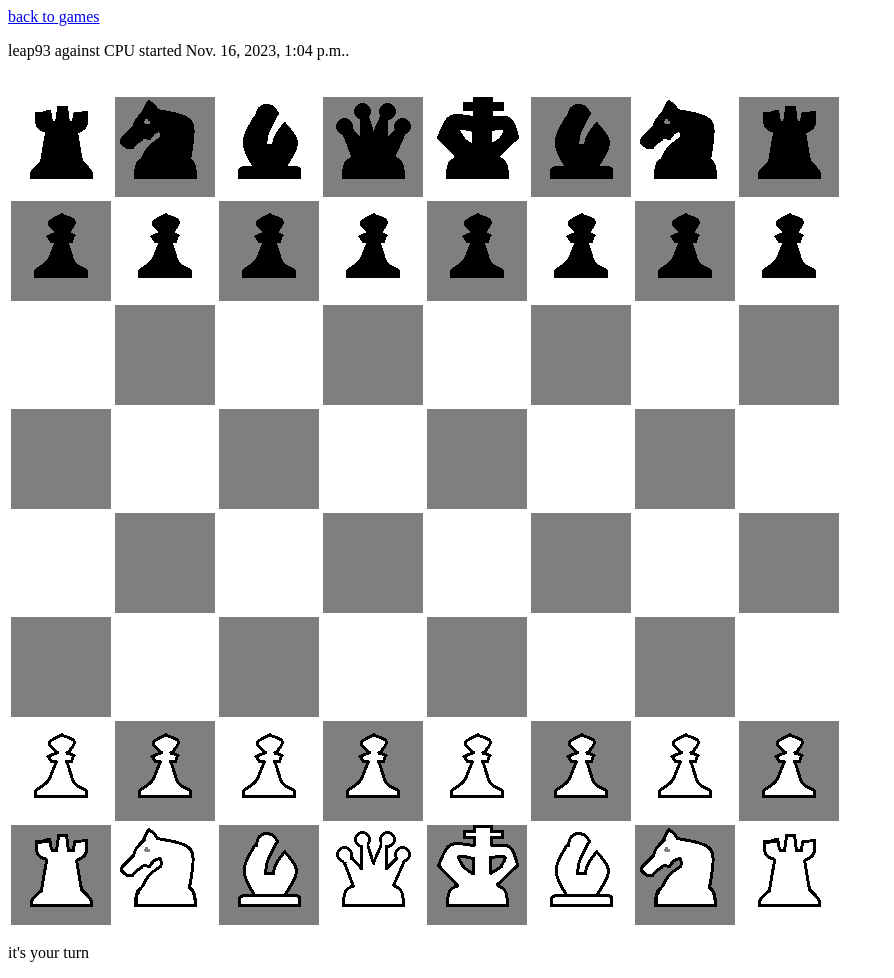
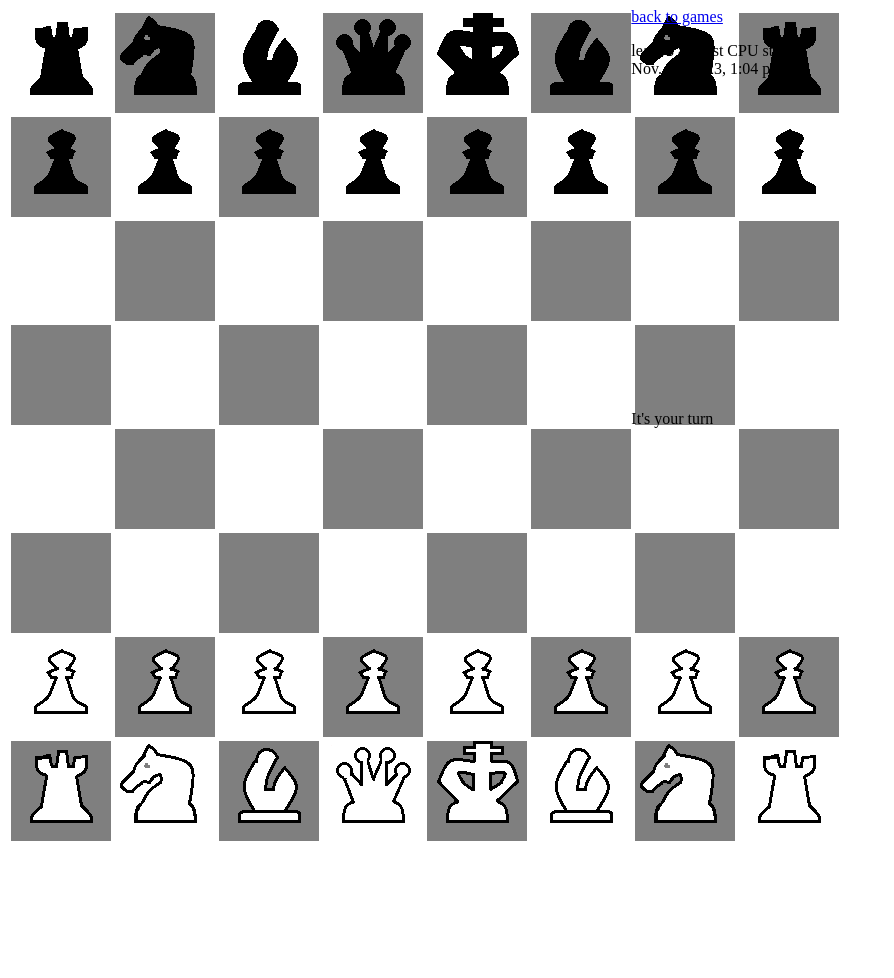
Before and after one commit to leap93/chessapp, a Django app: page /chessapp/games?id=9 in a window 1280 px wide. Shown: the whole page, without its empty margins (0-894 px from the left). After the commit the page ends 841 px from the top, so only its background shows below. Run offline with Django 3.2, Linux system fonts and the light colour scheme; a user stored in the database is signed in; data comes from the database, SQL or seed files in the repository.

Commit message:
frontent updates

```diff
--- a/chessapp/templates/chessapp/game.html
+++ b/chessapp/templates/chessapp/game.html
@@ -1,12 +1,11 @@
 {% load static %}
 {% load extras %}
-<a href="{% url 'games' %}">back to games</a>
-<p>{{ game.white_player}} against {{ game.black_player }} started {{ game.start_date }}.</p><br>
+
 {% csrf_token %}
 
+<div style="text-align: left; width:49%; display: inline-block;">
+
 	<table>
-
-
 	{% if player_color == "w" %}
 		{% for x in board reversed %}
 			<tr>
@@ -31,6 +30,26 @@
 	{% endif %}
 
 	</table>
+
+</div>
+
+<div style="text-align: left; width:15%;  display: inline-block; ">
+
+	<a href="{% url 'games' %}">back to games</a>
+	<p>{{ game.white_player}} against {{ game.black_player }} started {{ game.start_date }}.</p>
+	<div style="display: inline-block; padding-bottom: 300px;">
+	</div>
+
+	<p id="message">{{message}}</p>
+
+	<div style="display: inline-block; padding-bottom: 400px;">
+	</div>
+</div>
+
+
+
+
+
 <script src="https://ajax.googleapis.com/ajax/libs/jquery/3.7.1/jquery.min.js"></script>
 <script type="text/javascript">
 	var lastMoveFrom = "{{last_move.from_square}}";
@@ -112,12 +131,19 @@
 				var redirect = '{{ request.path }}?id={{request.GET.id}}';
 				$.redirectPost(redirect, {fromX : selectedX.toString(), fromY: selectedY.toString(), toX: x.toString(), toY: y.toString()});
 			}else{
+				if(selectedX == x && selectedY == y){
+					document.getElementById("message").innerHTML = "It's your turn";
+				}else{
 					document.getElementById("message").innerHTML = "Illegal move!";
+				}
+
 				//unhighlight the possible moves
 				removeHighlights();
 				//highlight opponent's move
+				if(!lastMoveFrom == ""){
 					highlightSquare(lastMoveFrom, "r");
 					highlightSquare(lastMoveTo, "r");
+				}
 				selectedX = -1;
 				selectedY = -1;
 			}
@@ -188,4 +214,3 @@
 	}
 
 </script>
-<p id="message">{{message}}</p>
--- a/chessapp/views/games.py
+++ b/chessapp/views/games.py
@@ -120,7 +120,7 @@ def games(request):
 				message = "waiting for oppoent's move..."
 				players_turn = False
 		elif player_color == "w":
-			message = message + "it's your turn"
+			message = message + "It's your turn"
 		else:
 			message = "waiting for oppoent's move..."
 			players_turn = False
```
Lines whose indentation alone changed are shown as unchanged.
